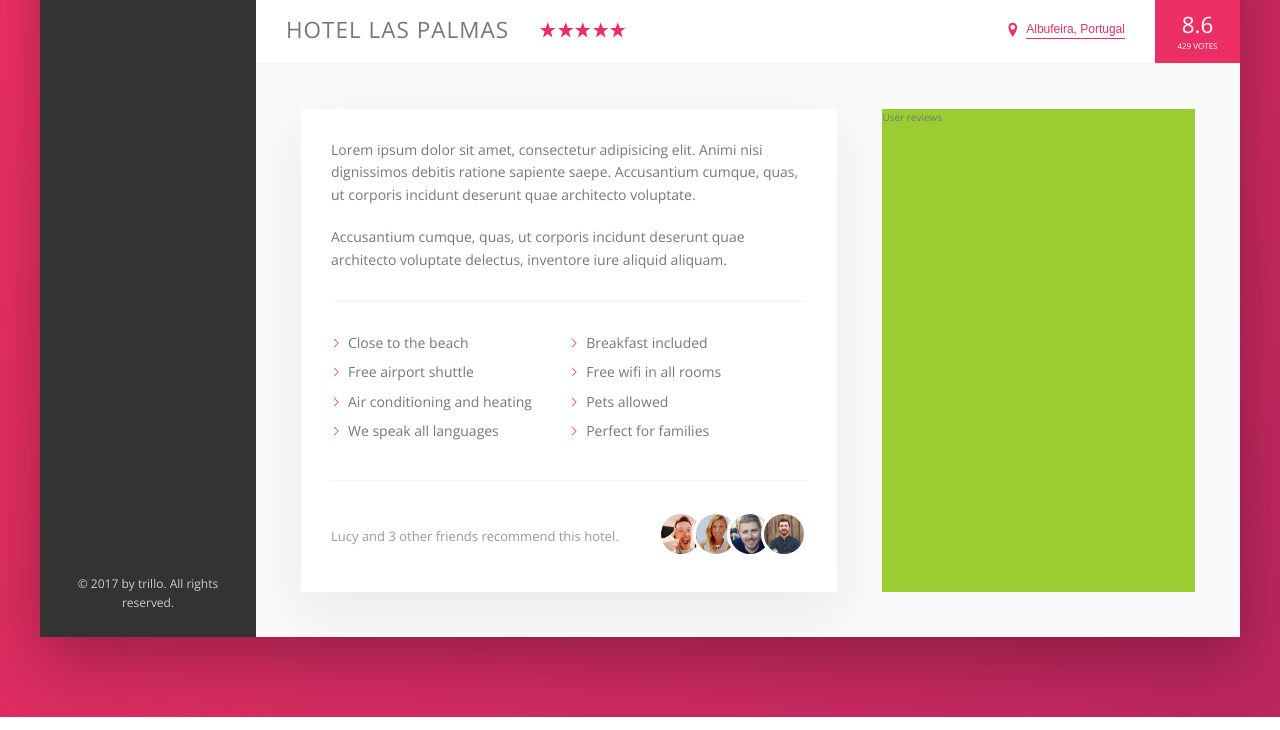
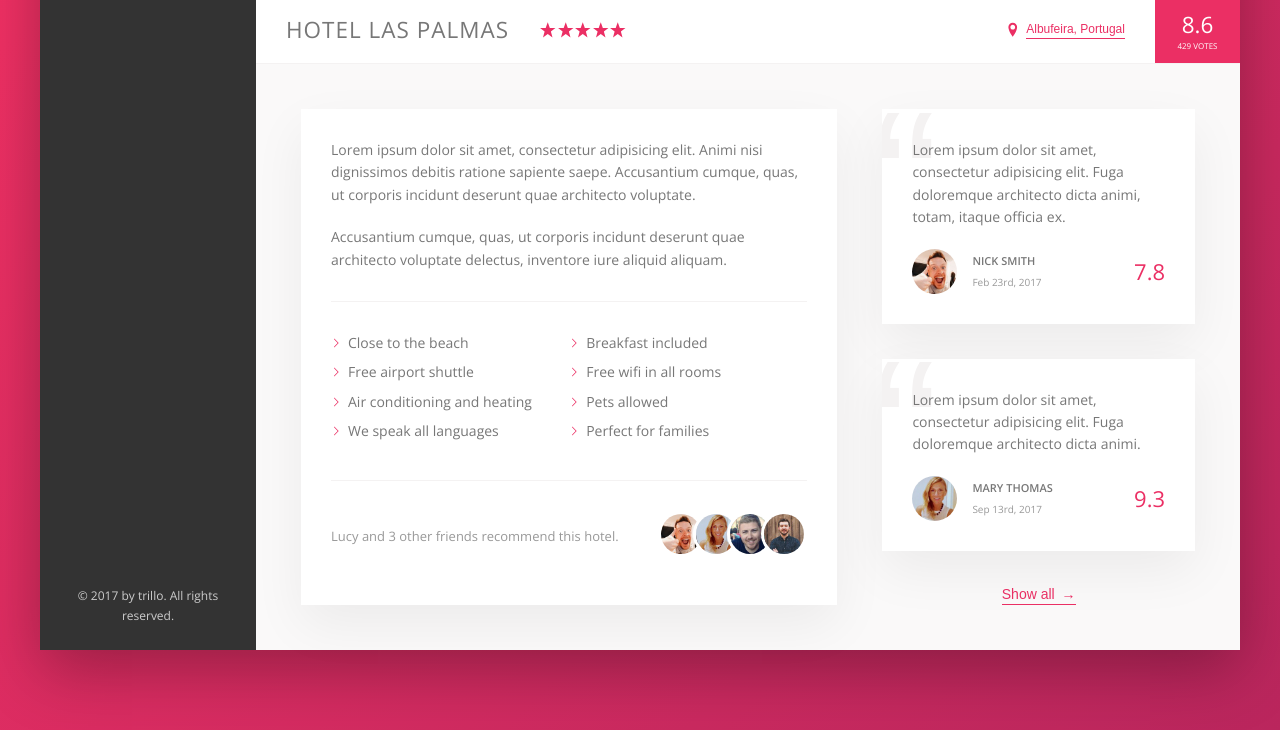
Before and after one commit to MatheusEli/Trillo, a website: page index.html in a window 1280 px wide. Shown: the part 538-1268 px from the top of the page. Drawn offline with nearby package versions, Linux system fonts and the light colour scheme.

Commit message:
user-reviews

```diff
--- a/index.html
+++ b/index.html
@@ -178,7 +178,44 @@
 
 
           <div class="user-reviews">
-            User reviews
+            <figure class="review">
+              <blockquote class="review__text">
+                Lorem ipsum dolor sit amet, consectetur adipisicing elit. Fuga doloremque architecto dicta animi, totam,
+                itaque officia ex.
+              </blockquote>
+
+              <figcaption class="review__user">
+                <img src="img/user-1.jpg" alt="User 1" class="review__photo">
+                <div class="review__user-box">
+                  <p class="review__user-name">Nick Smith</p>
+                  <p class="review__user-date">Feb 23rd, 2017</p>
+                </div>
+
+                <div class="review__rating">
+                  7.8
+                </div>
+              </figcaption>
+            </figure>
+
+            <figure class="review">
+              <blockquote class="review__text">
+                Lorem ipsum dolor sit amet, consectetur adipisicing elit. Fuga doloremque architecto dicta animi.
+              </blockquote>
+
+              <figcaption class="review__user">
+                <img src="img/user-2.jpg" alt="User 1" class="review__photo">
+                <div class="review__user-box">
+                  <p class="review__user-name">Mary Thomas</p>
+                  <p class="review__user-date">Sep 13rd, 2017</p>
+                </div>
+
+                <div class="review__rating">
+                  9.3
+                </div>
+              </figcaption>
+            </figure>
+
+            <button class="btn-inline">Show all <span>&rarr;</span></button>
           </div>
         </div>
       </main>
--- a/sass/_component.scss
+++ b/sass/_component.scss
@@ -255,11 +255,21 @@
   display: inline-block;
   background-color: transparent;
   cursor: pointer;
-  transition: all 0.2s;
+  transition: all .2s;
+
+  & span{
+    margin-left: 3px;
+    transition: margin-left .2s;
+  }
 
   &:hover {
     color: var(--color-grey-dark-1);
+
+    span{
+      margin-left: 8px;
+    }
   }
+
 
   &:focus {
     outline: none;
@@ -299,17 +309,17 @@
   display: flex;
   flex-wrap: wrap;
 
-  &__item{
+  &__item {
     flex: 0 0 50%;
-    margin-bottom: .7rem;
+    margin-bottom: 0.7rem;
   }
 
-  &__item::before{
+  &__item::before {
     content: "";
     display: inline-block;
     height: 1rem;
     width: 1rem;
-    margin-right: .7rem;
+    margin-right: 0.7rem;
 
     //olde browsers
     //background-image: url('../img/chevron-thin-right.svg');
@@ -317,35 +327,97 @@
 
     //newer browsers
     background-color: var(--color-primary);
-    -webkit-mask-image: url('../img/chevron-thin-right.svg');
+    -webkit-mask-image: url("../img/chevron-thin-right.svg");
     -webkit-mask-size: cover;
-    mask-image: url('../img/chevron-thin-right.svg');
+    mask-image: url("../img/chevron-thin-right.svg");
     mask-size: cover;
   }
 }
 
 // RECOMMEND
-.recommend{
+.recommend {
   font-size: 1.3rem;
   color: var(--color-grey-dark-3);
   display: flex;
   align-items: center;
 
-  &__photo{
+  &__photo {
     box-sizing: content-box;
     height: 4rem;
     width: 4rem;
     border-radius: 50%;
     border: 3px solid white;
 
-    &:not(:last-of-type){
+    &:not(:last-of-type) {
       margin-right: -1.5rem;
     }
   }
 
-  &__count{
+  &__count {
     margin-right: auto;
   }
 
-  &__friends{}
+  &__friends {
+  }
 }
+
+// REVIEW
+.review {
+  background-color: #fff;
+  box-shadow: var(--shadow-light);
+  padding: 3rem;
+  margin-bottom: 3.5rem;
+  position: relative;
+  overflow: hidden;
+
+  &__text {
+    margin-bottom: 2rem;
+    z-index: 10;
+    position: relative;
+  }
+
+  &__user {
+    display: flex;
+    align-items: center;
+  }
+
+  &__photo {
+    height: 4.5rem;
+    width: 4.5rem;
+    border-radius: 50%;
+    margin-right: 1.5rem;
+  }
+  &__user-box {
+    margin-right: auto;
+  }
+
+  &__user-name {
+    font-size: 1.1rem;
+    font-weight: 600;
+    text-transform: uppercase;
+    margin-bottom: 0.4rem;
+  }
+
+  &__user-date {
+    font-size: 1rem;
+    color: var(--color-grey-dark-3);
+  }
+
+  &__rating {
+    color: var(--color-primary);
+    font-size: 2.2rem;
+    font-weight: 300;
+  }
+
+  &::before {
+    content: "\201C";
+    position: absolute;
+    top: -2.75rem;
+    left: -1rem;
+    font-size: 20rem;
+    line-height: 1;
+    color: var(--color-grey-light-2);
+    font-family: sans-serif;
+    z-index: 1;
+  }
+}
--- a/sass/_layout.scss
+++ b/sass/_layout.scss
@@ -37,13 +37,13 @@
 }
 
 .detail{
+    font-size: 1.4rem;
     display: flex;
     padding: 4.5rem;
     background-color: var(--color-grey-light-1);
 }
 
 .description{
-    font-size: 1.4rem;
     background-color: #fff;
     box-shadow: var(--shadow-light);
     padding: 3rem;
@@ -52,6 +52,8 @@
 }
 
 .user-reviews{
-    background-color: yellowgreen;
     flex: 1;
+    display: flex;
+    flex-direction: column;
+    align-items: center;
 }
```
Also changed, not shown: css/style.css.
